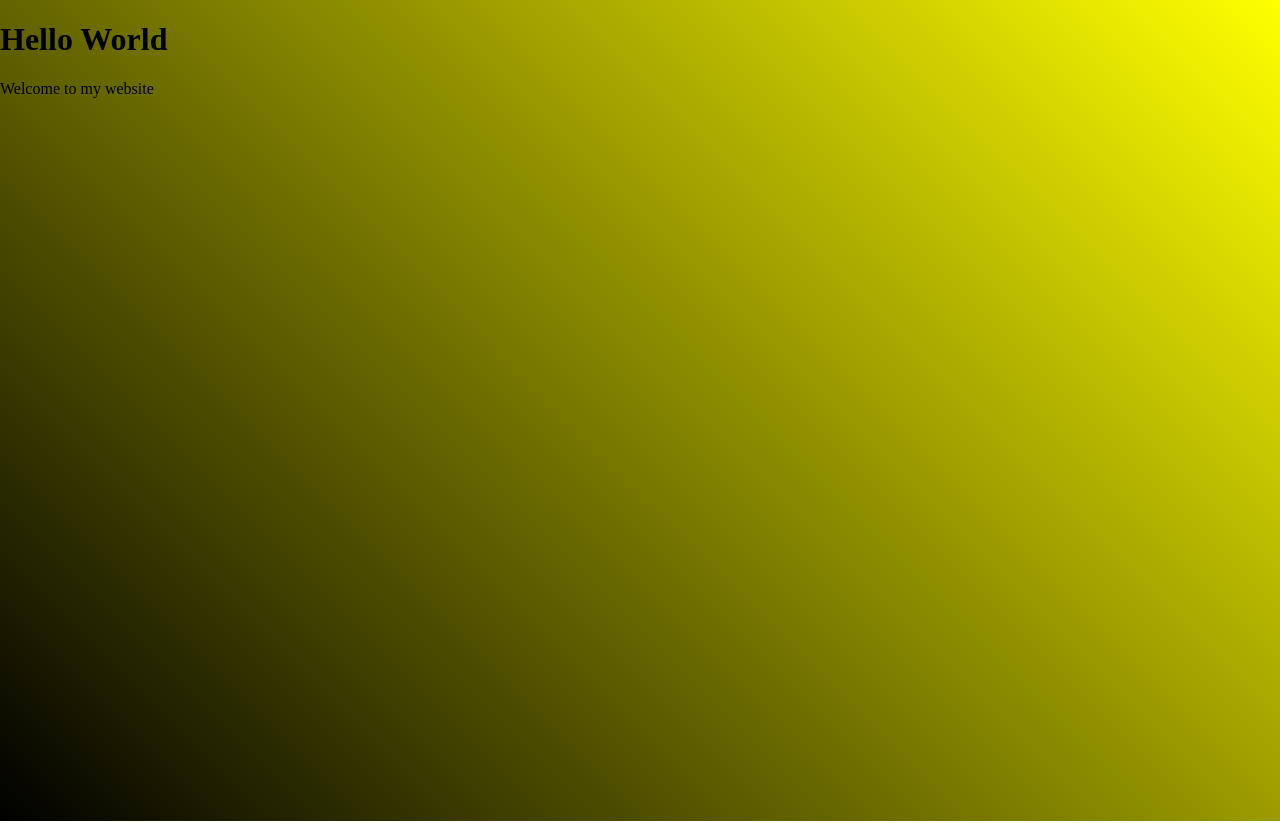
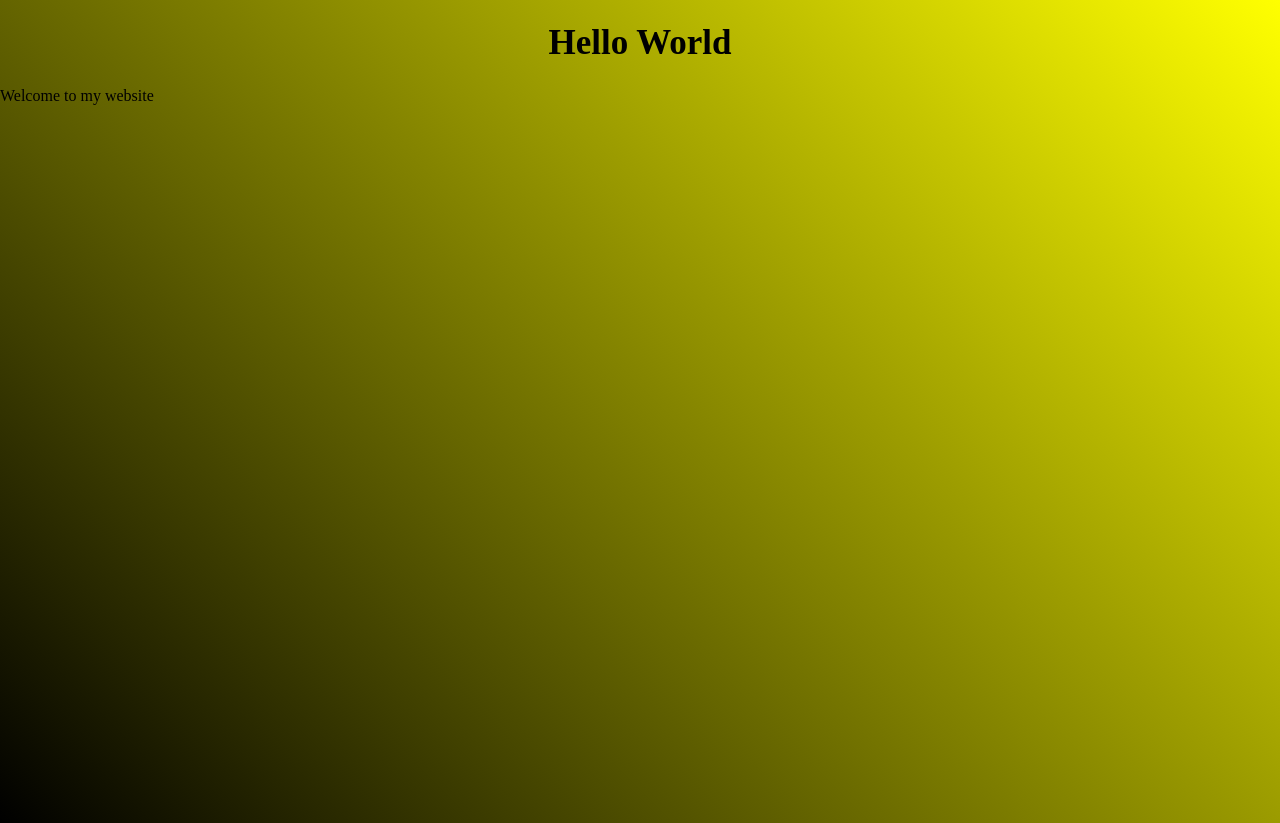
Before and after one commit to Chinghu2022/hello, a plain HTML site: page index.html in a window 1280 px wide. Drawn offline with Linux system fonts and the light colour scheme.

Commit message:
added new style

```diff
--- a/style.css
+++ b/style.css
@@ -3,4 +3,11 @@ body{
     padding: 0;
     background-image: linear-gradient(45deg,black,yellow);
     height: 100vh;
+    box-sizing: border-box;
+
 }
+
+h1{
+    font-size:35px;
+    text-align: center;
+}
```
